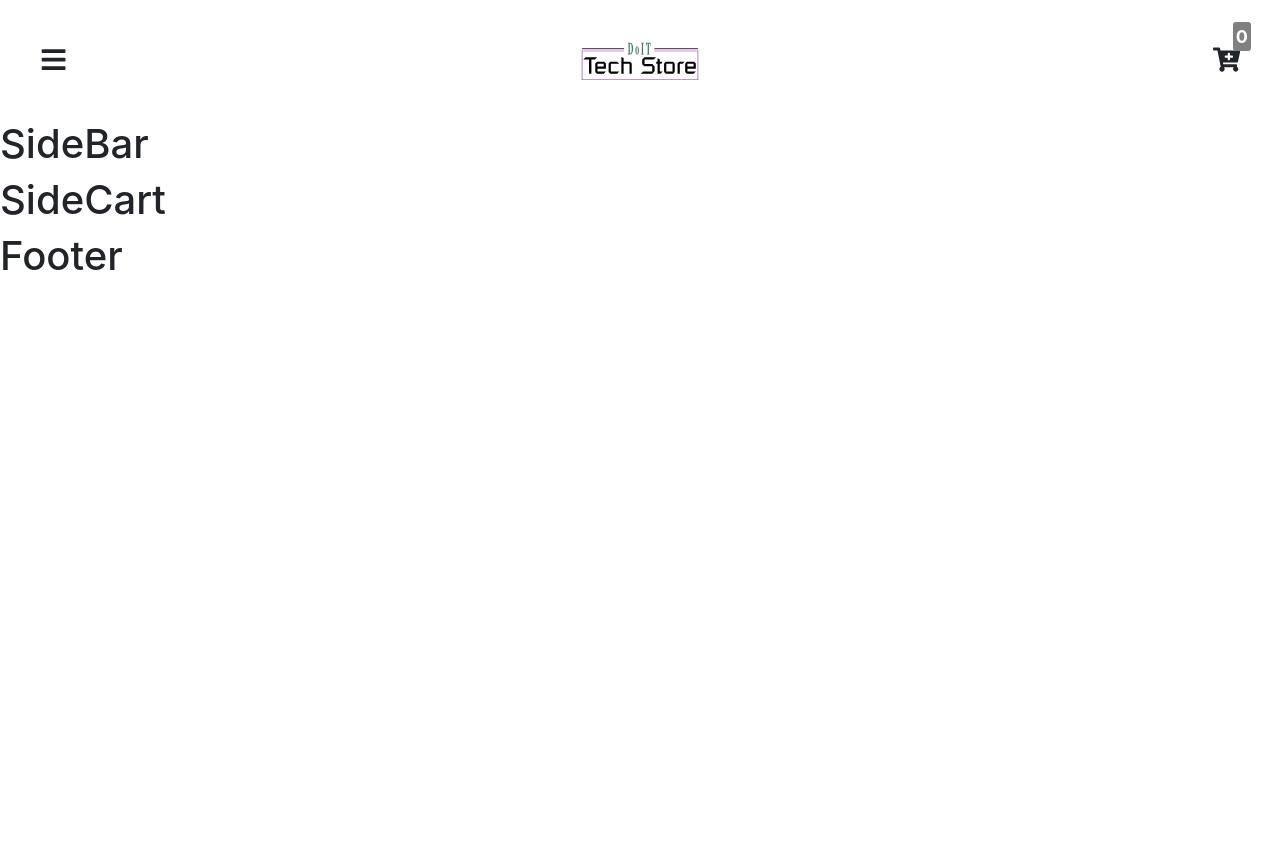
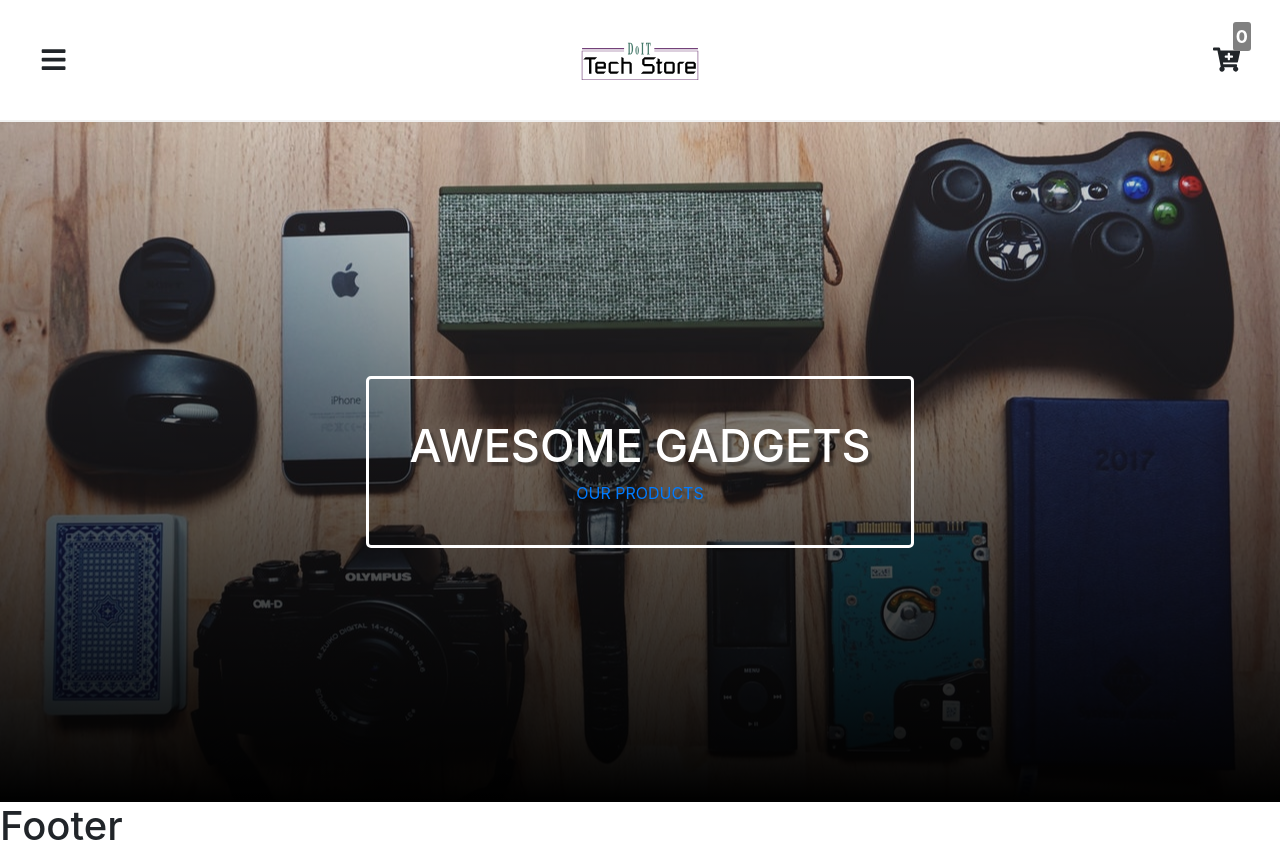
Before and after one commit to alican-uver/React-Technology-Market, a React (Create React App) app: page / in a window 1280 px wide. Before the commit the page ends 800 px from the top, so only its background shows below. Built offline with nearby package versions, Linux system fonts and the light colour scheme.

Commit message:
sideBar, sideCart and Hero components is styled

```diff
--- /dev/null
+++ b/src/components/Hero.js
@@ -0,0 +1,44 @@
+import React from 'react';
+import styled from 'styled-components';
+import mainBcg from '../images/mainBcg.jpg';
+
+const Hero = ({ img, title, max, children }) => {
+  return (
+    <HeroWrapper max = {max} img = {img}>
+      <div className = "banner">
+        <h1 className = "title"> {title}</h1>
+        {children}
+      </div>
+    </HeroWrapper>
+  )
+}
+
+export default Hero;
+
+const HeroWrapper = styled.div`
+  display:flex;
+  align-items:center;
+  justify-content:center;
+  text-align:center;
+  min-height: ${props => props.max ? 'calc(100vh - 120px)' : '60vh'};
+  background: linear-gradient(rgba(0, 0, 0, 0.1), #000),
+  url(${props => props.img}) center/cover no-repeat;
+
+   .banner {
+      padding: 40px;
+      background-color: transparent;
+      border: 3px solid #fff;
+      border-radius: 5px;
+      text-shadow: 4px 4px 2px rgba(0, 0, 0, 0.3);
+      text-transform: uppercase;
+      color: #fff;
+   }
+  .title {
+    font-size:45px;
+  }
+
+`
+
+Hero.defaultProps = {
+  img: mainBcg
+}
--- a/src/components/Navbar.js
+++ b/src/components/Navbar.js
@@ -16,10 +16,10 @@ const Navbar = () => {
             return <NavWrapper>
               <div className="nav-center">
                   <FaBars className="nav-icon" onClick={handleSidebar} />
-                                <img src={logo} className = "logo-img" alt="store logo"/>
-                                <div className = "nav-cart">
-                                    <FaCartPlus className = "nav-icon" onClick = {handleCart} />
-                                    <div className = "cart-items">{cartItems}</div>
+                  <img src={logo} className="logo-img" alt="store logo" />
+                <div className="nav-cart">
+                  <FaCartPlus className="nav-icon" onClick={handleCart} />
+                  <div className="cart-items">{cartItems}</div>
                 </div>
               </div>
             </NavWrapper>
@@ -37,8 +37,8 @@ position: -webkit-sticky;
   top:0;
   width: 100%;
   padding: 0px 20px;
-background: $mainGrey;
-border-bottom: 2px solid $mainGrey;
+  background: #fff;
+  border-bottom: 2px solid #f1f1f1;
 .nav-center {
   display: flex;
   align-items: center;
--- a/src/components/SideBar.js
+++ b/src/components/SideBar.js
@@ -1,11 +1,73 @@
-import React from 'react'
+import React from 'react';
+import styled from 'styled-components';
+import { Link } from 'react-router-dom';
+import { ProductConsumer } from '../context/context';
 
 const SideBar = () => {
-    return (
-        <React.Fragment>
-            <h1>SideBar</h1>
-        </React.Fragment>
-    )
+  return (
+    <ProductConsumer>
+      {
+        value => {
+          const { links, sidebarOpen, handleSidebar } = value;
+          return <SidebarWrapper show = {sidebarOpen}>
+            <ul>
+              {links.map(link => {
+                return (
+                  <li key={link.id}>
+                    <Link to={link.path} className="sidebar-link" onClick = {handleSidebar}>
+                      {link.text}
+                    </Link>
+                  </li>
+                )
+              })}
+            </ul>
+          </SidebarWrapper>
+        }
+      }
+    </ProductConsumer>
+  )
 }
 
 export default SideBar;
+
+
+const SidebarWrapper = styled.div`
+  position:fixed;
+  top: 122px;
+  left: 0;
+  width: 30%;
+  height: 100%;
+  background-color: #f1f1f1;
+  z-index: 1;
+  border-right: 2px solid #f1f1f1;
+  transition: all .3s cubic-bezier(1, 0, 0, 1);
+  transform: ${ props => props.show ? 'translateX(0)' : 'translateX(-100%)'};
+
+  ul {
+    list-style-type: none;
+    padding: 0;
+  }
+
+  .sidebar-link {
+    display: block;
+    width: 100%;
+    font-size: 25px;
+    text-transform: capitalize;
+    color: #000;
+    padding: 10px 15px;
+    background: transparent;
+    transition: all .4s cubic-bezier(0.075, 0.82, 0.165, 1);
+    &:hover{
+      background: #fff;
+      padding-left: 25px;
+      text-decoration: none;
+    }
+  }
+
+  @media screen and (max-width: 576px) {
+    width: 100%;
+    text-align:center;
+  }
+
+
+`
--- a/src/components/SideCart.js
+++ b/src/components/SideCart.js
@@ -1,11 +1,37 @@
-import React from 'react'
+import React from 'react';
+import { ProductConsumer } from '../context/context';
+import styled from 'styled-components';
 
 const SideCart = () => {
-    return (
-        <React.Fragment>
-            <h1>SideCart</h1>
-        </React.Fragment>
-    )
+  return (
+    <ProductConsumer>
+      {
+        value => {
+          const { cartOpen, closeCart, cart } = value;
+            return <CartWrapper show={cartOpen} onClick={closeCart}>
+              {cart}
+          </CartWrapper>
+        }
+      }
+    </ProductConsumer>
+  )
 }
 
 export default SideCart;
+
+const CartWrapper = styled.div`
+  position:fixed;
+  top:122px;
+  right:0;
+  width: 30%;
+  height: 100%;
+  background: #f1f1f1;
+  z-index: 1;
+  transition: all .3s cubic-bezier(1, 0, 0, 1);
+  transform: ${ props => props.show ? 'translateX(0)' : 'translateX(100%)'};
+
+  @media screen and (max-width: 576px) {
+    width: 100%;
+  }
+
+`
--- a/src/context/context.js
+++ b/src/context/context.js
@@ -1,4 +1,5 @@
 import React, { Component } from 'react';
+import { linkData } from './linkData';
 
 const ProductContext = React.createContext();
 
@@ -8,6 +9,8 @@ class ProductProvider extends Component {
         sidebarOpen : false,
         cartOpen: false,
         cartItems: 0,
+        links: linkData,
+        cart : ["cartİtem"] // for now
     }
 
     // Handle Sidebar
--- /dev/null
+++ b/src/context/linkData.js
@@ -0,0 +1,27 @@
+export const linkData = [
+    {
+        id: 1,
+        text: "home",
+        path: "/"
+    },
+    {
+        id: 2,
+        text: "about",
+        path: "/about"
+    },
+    {
+        id: 3,
+        text: "products",
+        path: "/products"
+    },
+    {
+        id: 4,
+        text: "contact",
+        path: "/contact"
+    },
+    {
+        id: 5,
+        text: "cart",
+        path: "/cart"
+    }
+]
--- a/src/index.css
+++ b/src/index.css
@@ -5,6 +5,8 @@ body {
     sans-serif;
   -webkit-font-smoothing: antialiased;
   -moz-osx-font-smoothing: grayscale;
+  padding: 0;
+  box-sizing: border-box;
 }
 
 code {
--- a/src/pages/HomePage.js
+++ b/src/pages/HomePage.js
@@ -1,13 +1,15 @@
 import React, { Component } from 'react';
 import { ProductConsumer } from '../context/context';
+import Hero from '../components/Hero';
+import { Link } from 'react-router-dom';
 
 class HomePage extends Component {
   render() {
     return (
       <React.Fragment>
-                <ProductConsumer>
-                    { value => { console.log(value)} }
-                </ProductConsumer>
+        <Hero title = "Awesome Gadgets" max = {true}>  {/* !Todo** Gelecek Sayfaya göre değişecek */}
+          <Link to = "/products"> Our Products</Link>
+        </Hero>
       </React.Fragment>
     )
   }
```
Lines whose indentation alone changed are shown as unchanged.
